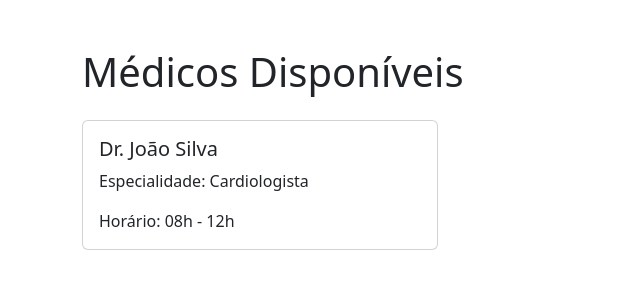
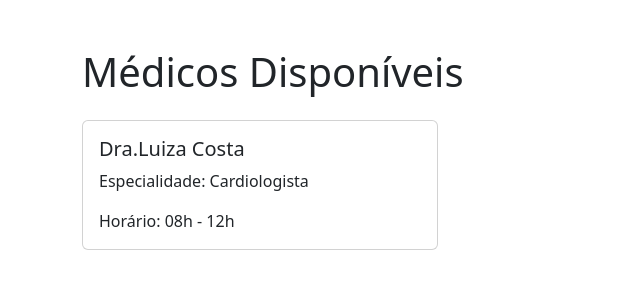
Before and after one commit to duda305/trabalho-posto-de-sa-de-pi2, a plain HTML site: page projeto/index.html in a window 1280 px wide. Shown: the full height of the page, 0-640 px from the left. Drawn offline with nearby package versions, Linux system fonts and the light colour scheme.

Commit message:
Update index.html

```diff
--- a/projeto/index.html
+++ b/projeto/index.html
@@ -15,7 +15,7 @@
       <div class="col-md-4 mb-4">
         <div class="card">
           <div class="card-body">
-            <h5 class="card-title">Dr. João Silva</h5>
+            <h5 class="card-title">Dra.Luiza Costa</h5>
             <p class="card-text">Especialidade: Cardiologista</p>
             <p class="card-text">Horário: 08h - 12h</p>
           </div>
```
